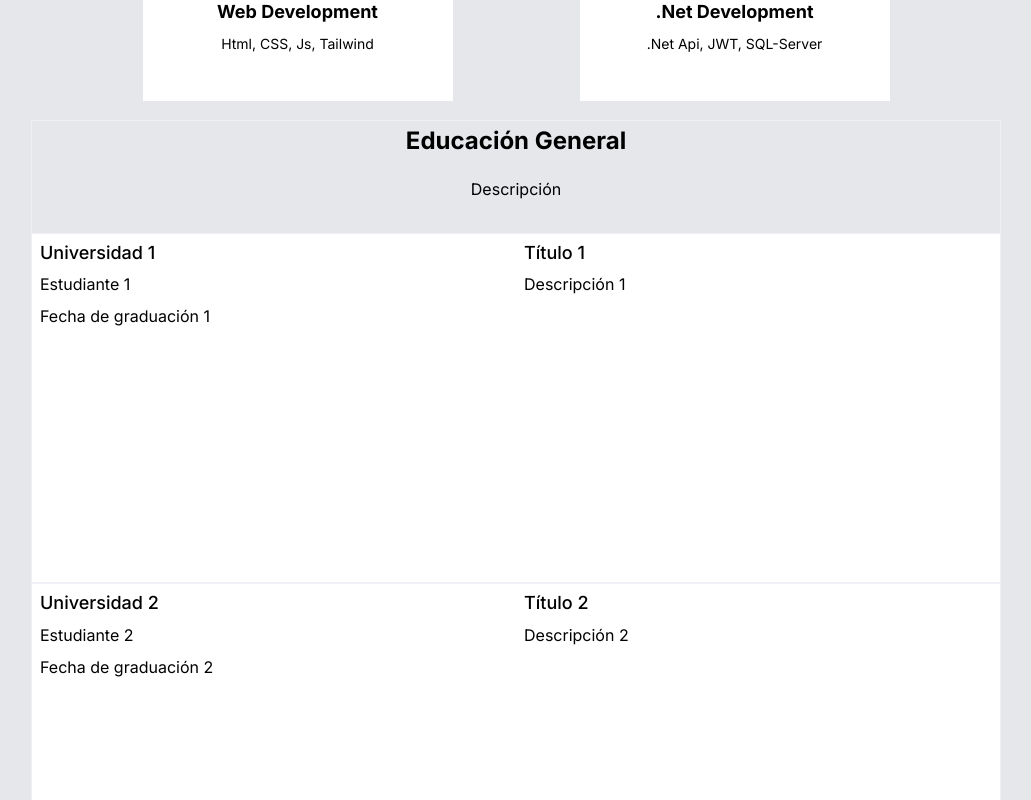
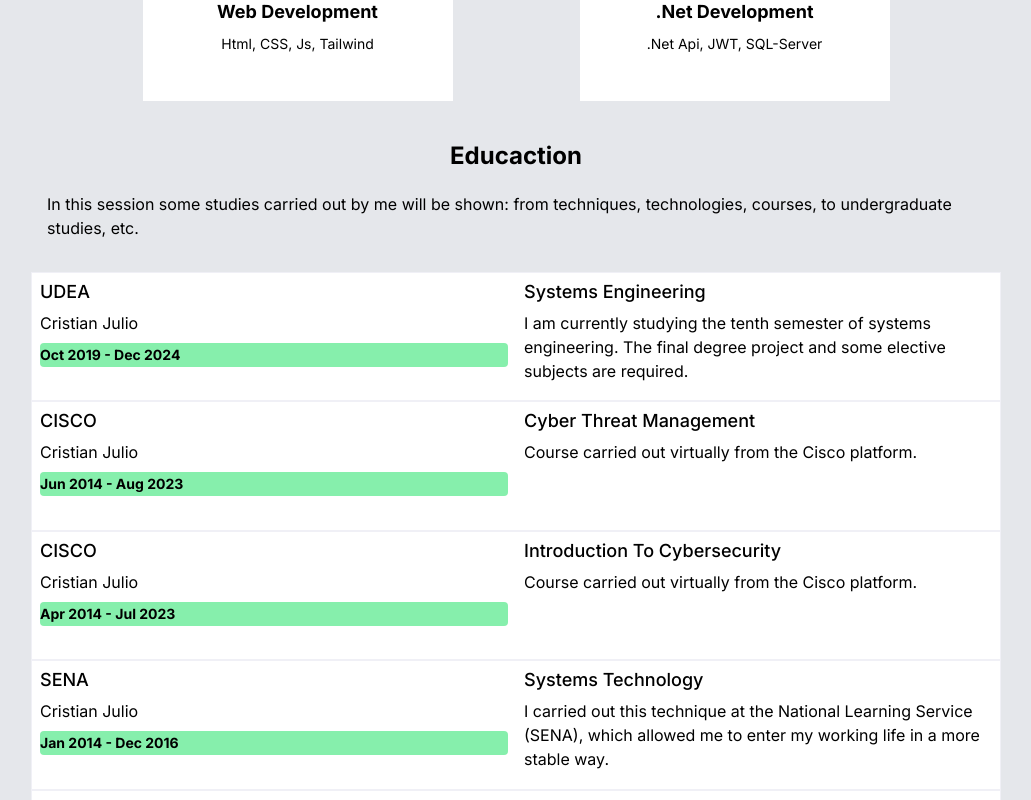
Before and after one commit to IngenieriaWeb-L-W/cristian-julio-mejia-portafolio, a Next.js app: page / in a window 1280 px wide. Shown: the part 1000-1800 px from the top of the page, without its empty margins (249-1280 px from the left). Built offline with nearby package versions, Linux system fonts and the light colour scheme.

Commit message:
Agregando sesión de educación

```diff
--- a/app/components/education/educationcard.tsx
+++ b/app/components/education/educationcard.tsx
@@ -14,7 +14,7 @@ const EducationCard: React.FC<EducationProps> = ({ university, student, graduati
       <div className="flex-1 p-2">
         <h3 className="font-inter font-medium text-lg leading-[22.25px] mb-2">{university}</h3>
         <p className="font-inter text-base leading-6 mb-2">{student}</p>
-        <p className="font-inter text-base leading-6">{graduationDate}</p>
+        <p className="font-inter leading-6 rounded bg-green-300 text-sm text-black font-bold">{graduationDate}</p>
       </div>
       <div className="flex-1 p-2">
         <h3 className="font-inter font-medium text-lg leading-[22.25px] mb-2">{degree}</h3>
--- a/app/components/education/maincomponent.tsx
+++ b/app/components/education/maincomponent.tsx
@@ -2,17 +2,22 @@ import React from 'react';
 import EducationCard from './educationcard';
 
 const MainComponent3 = () => {
-  // Asume que tienes un array de objetos de educación
+
   const educationArray = [
-    {university: "Universidad 1", student: "Estudiante 1", graduationDate: "Fecha de graduación 1", degree: "Título 1", description: "Descripción 1"},
-    {university: "Universidad 2", student: "Estudiante 2", graduationDate: "Fecha de graduación 2", degree: "Título 2", description: "Descripción 2"},
+    {university: "UDEA", student: "Cristian Julio", graduationDate: "Oct 2019 - Dec 2024", degree: "Systems Engineering", description: "I am currently studying the tenth semester of systems engineering. The final degree project and some elective subjects are required."},
+    {university: "CISCO", student: "Cristian Julio", graduationDate: "Jun 2014 - Aug 2023", degree: "Cyber Threat Management", description: "Course carried out virtually from the Cisco platform."},
+    {university: "CISCO", student: "Cristian Julio", graduationDate: "Apr 2014 - Jul 2023", degree: "Introduction To Cybersecurity", description: "Course carried out virtually from the Cisco platform."},
+
+    {university: "SENA", student: "Cristian Julio", graduationDate: "Jan 2014 - Dec 2016", degree: "Systems Technology", description: "I carried out this technique at the National Learning Service (SENA), which allowed me to enter my working life in a more stable way."},
+    {university: "Politénico Colombiano JIC", student: "Cristian Julio", graduationDate: "May 2009 - Dec 2012", degree: "Technologist in Data Systematizatio", description: "I carried out this technology in person at the Jaime Isaza Cadavid Colombian Polytechnic, Apartadó Headquarters."},
     // Agrega más objetos de educación aquí
   ];
 
   return (
-    <div className="w-[970px] h-[815px]  border border-[#F0F0F6] flex flex-col items-center justify-center">
-      <h2 className="font-inter font-bold text-2xl leading-[39.55px] mb-4">Educación General</h2>
-      <p className="font-inter text-base leading-6 mb-8">Descripción</p>
+    <div className="w-[970px] h-[815px]  flex flex-col items-center justify-center p-4">
+      <h2 className="font-inter font-bold text-2xl leading-[39.55px] mb-4">Educaction</h2>
+      <p className="font-inter text-base leading-6 mb-8">In this session some studies carried out by me will be shown: from techniques, technologies, courses, to
+        undergraduate studies, etc.</p>
       {educationArray.map((education, index) => (
         <EducationCard key={index} {...education} />
       ))}
```
